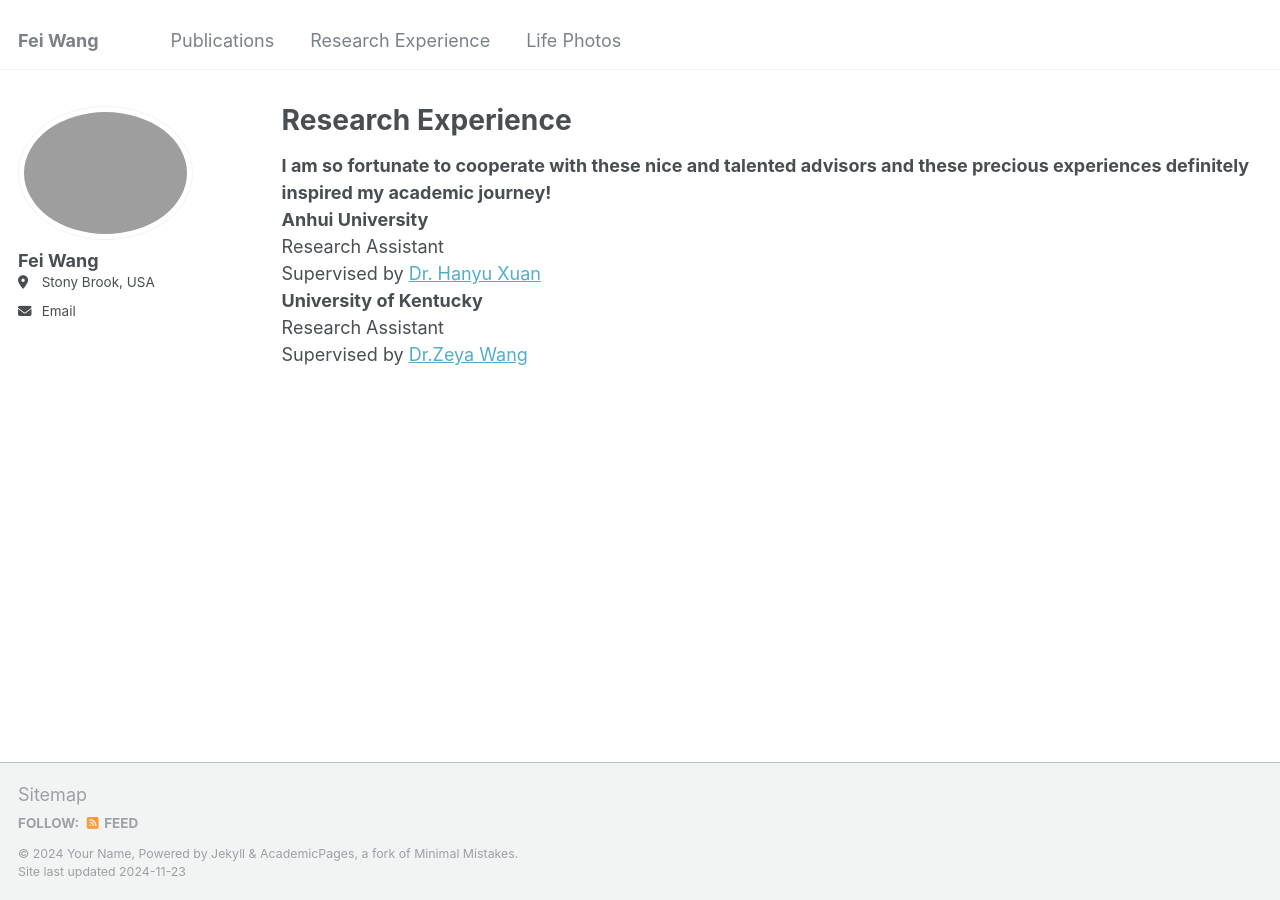
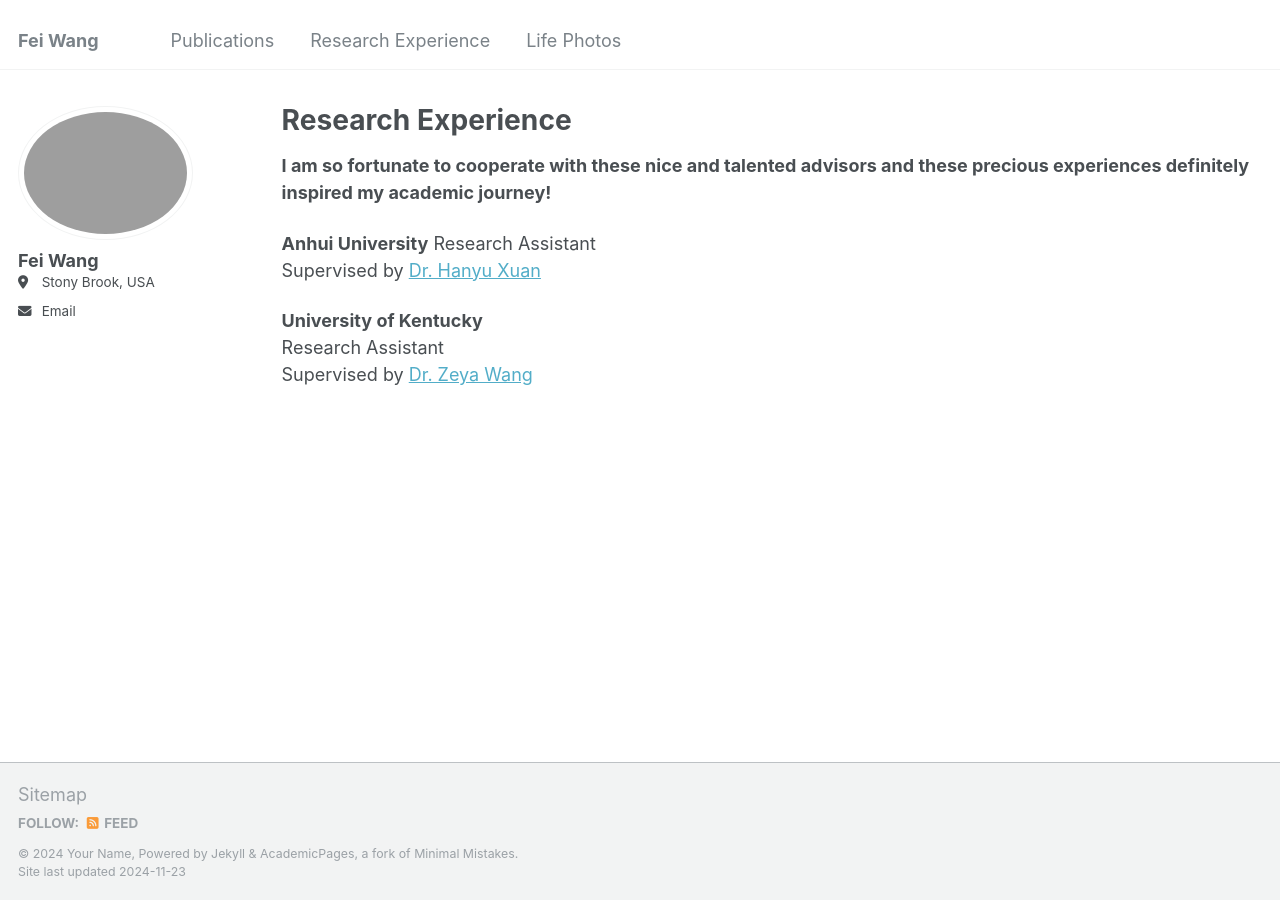
Before and after one commit to feiwang2004/feiwang2004.github.io, a Jekyll site: the page built from _pages/research_experience.md, in a window 1280 px wide. Built offline with Jekyll 4.4.1, drawn with Linux system fonts in a browser that asks for light colours.

Commit message:
Update research_experience.md

```diff
--- a/_pages/research_experience.md
+++ b/_pages/research_experience.md
@@ -9,11 +9,13 @@ redirect_from:
 ---
 
 **I am so fortunate to cooperate with these nice and talented advisors and these precious experiences definitely inspired my academic journey!**
-<br>
-**Anhui University**<br>
-Research Assistant<br>
+
+
+**Anhui University**
+Research Assistant
 Supervised by [Dr. Hanyu Xuan](https://xuanhanyu.github.io/)
-<br>
-**University of Kentucky**<br>
-Research Assistant<br>
-Supervised by [Dr.Zeya Wang](https://zeyawang.github.io)
+
+
+**University of Kentucky**
+Research Assistant
+Supervised by [Dr. Zeya Wang](https://zeyawang.github.io)
```
